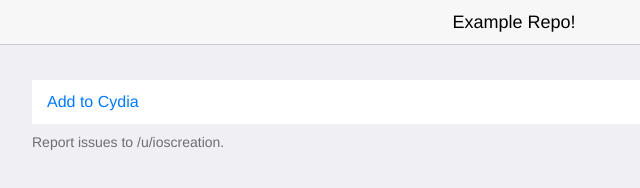
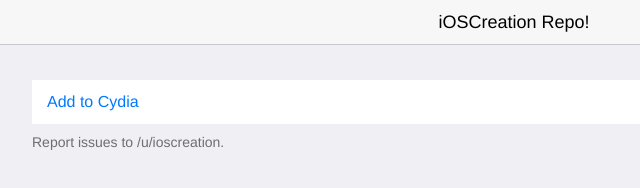
Before and after one commit to ioscreation/ioscreation.github.io, a plain HTML site: page index.html in a window 1280 px wide. Shown: the full height of the page, 126-766 px from the left. Drawn offline with Linux system fonts and the light colour scheme.

Commit message:
Update index.html

```diff
--- a/index.html
+++ b/index.html
@@ -2,7 +2,7 @@
 <html >
   <head>
     <meta charset="UTF-8">
-    <title>Cydia Package Depiction</title>
+    <title>iOSCreation Cydia Repo</title>
     <meta name="viewport" content="initial-scale=1, maximum-scale=1, user-scalable=0">
 
 
@@ -18,7 +18,7 @@
 
     <body class="depiction">
   <header>
-    <h1>Example Repo!</h1>
+    <h1>iOSCreation Repo!</h1>
   </header>
   <main id="content" role="main">
     <ul>
```
